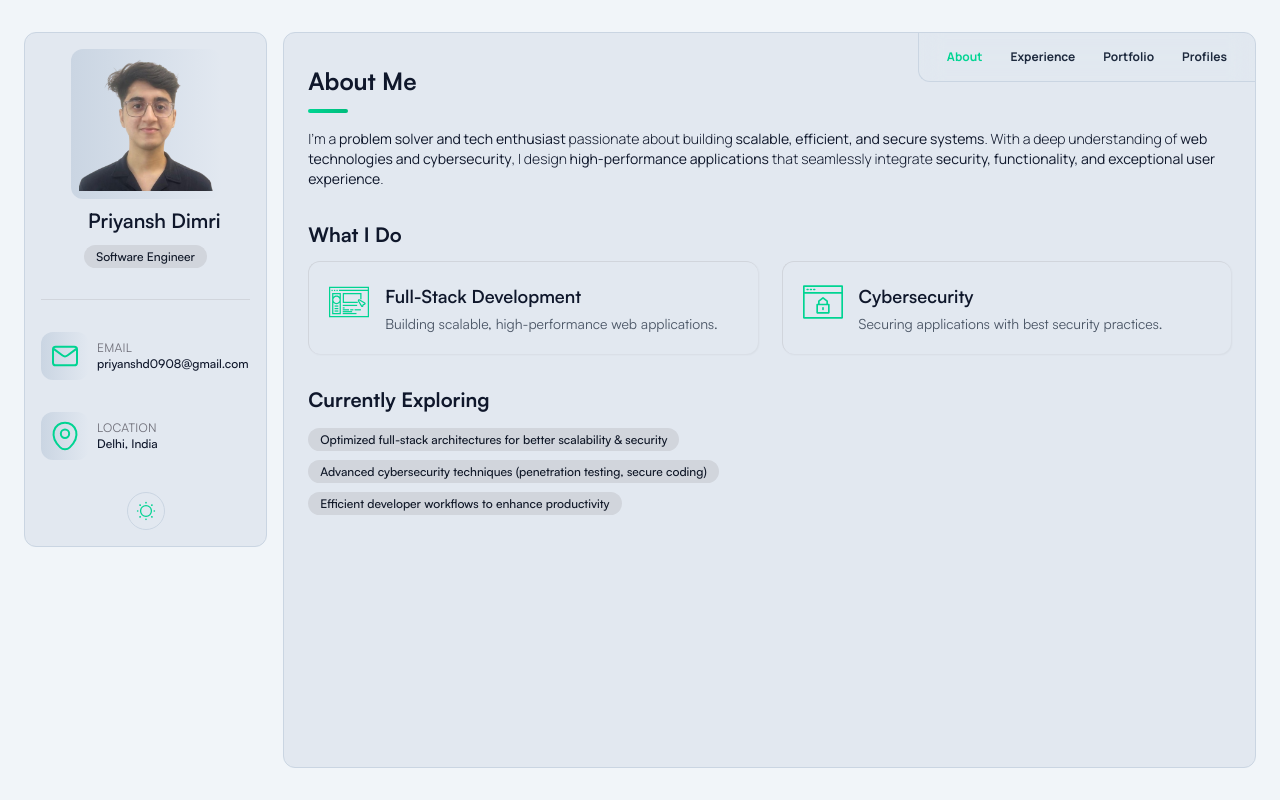
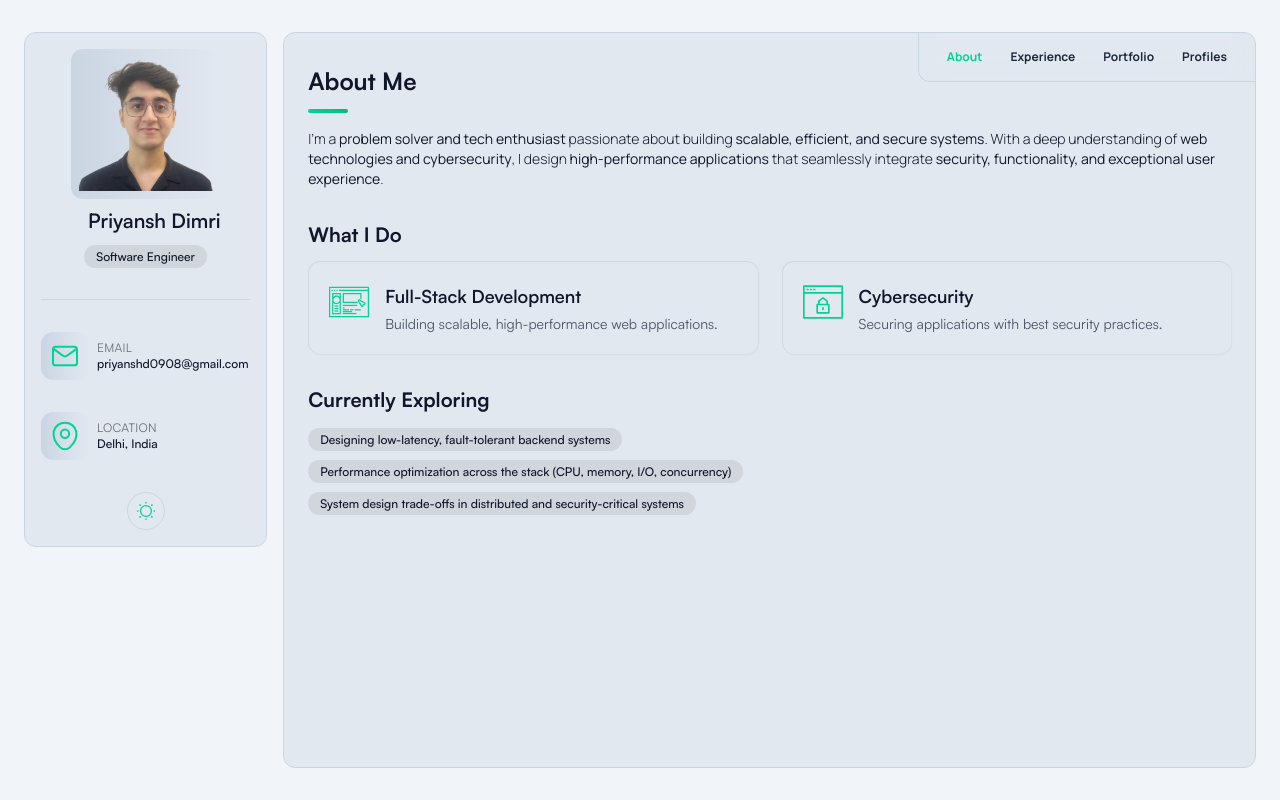
Before and after one commit to priyansh-dimri/portfolio, a React (Vite) app: page / in a window 1280 px wide. Built offline with nearby package versions, Linux system fonts and the light colour scheme.

Commit message:
update the currently exploring section

```diff
--- a/src/components/CurrentlyExploring.jsx
+++ b/src/components/CurrentlyExploring.jsx
@@ -1,9 +1,9 @@
 import Badge from "./Badge";
 
 const exploringTopics = [
-  "Optimized full-stack architectures for better scalability & security",
-  "Advanced cybersecurity techniques (penetration testing, secure coding)",
-  "Efficient developer workflows to enhance productivity",
+  "Designing low-latency, fault-tolerant backend systems",
+  "Performance optimization across the stack (CPU, memory, I/O, concurrency)",
+  "System design trade-offs in distributed and security-critical systems",
 ];
 
 const CurrentlyExploring = () => {
```
